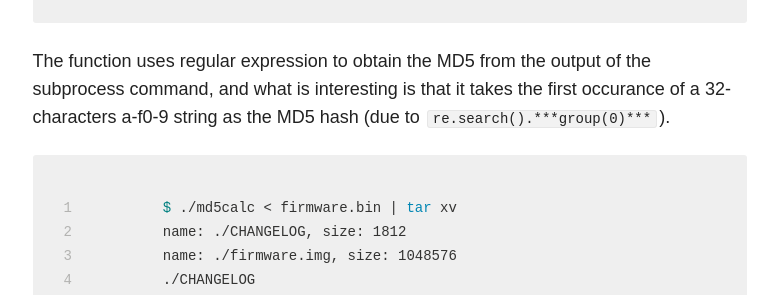
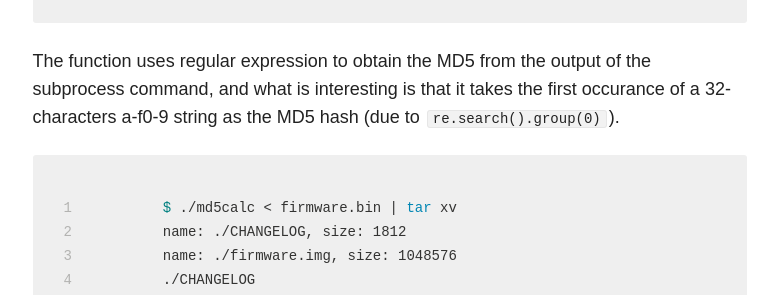
Before and after one commit to NUSGreyhats/write-ups, a Jekyll site: the page built from _posts/2015-12-31-32C3-CTF-Flash-(Reversing-300).md, in a window 1280 px wide and 900 px high, scrolled down 4433 px. Shown: the part 149-444 px from the top of the window, without its empty margins (347-1125 px from the left). Built offline with Jekyll 4.4.1, drawn with Linux system fonts in a browser that asks for light colours; nearby versions of some CDN libraries; comment, search, counter and statistics services are not loaded.

```diff
--- a/_posts/2015-12-31-32C3-CTF-Flash-(Reversing-300).md
+++ b/_posts/2015-12-31-32C3-CTF-Flash-(Reversing-300).md
@@ -164,7 +164,7 @@ def calc_md5(filename):
     return re.search('[a-f0-9]{32}', result).group(0).decode('hex')
 {% endhighlight %}
 
-The function uses regular expression to obtain the MD5 from the output of the subprocess command, and what is interesting is that it takes the first occurance of a 32-characters a-f0-9 string as the MD5 hash (due to `re.search().***group(0)***`).
+The function uses regular expression to obtain the MD5 from the output of the subprocess command, and what is interesting is that it takes the first occurance of a 32-characters a-f0-9 string as the MD5 hash (due to `re.search().group(0)`).
 
 {% highlight bash linenos %}
 $ ./md5calc < firmware.bin | tar xv
```
Also changed, not shown: 1 other file.
